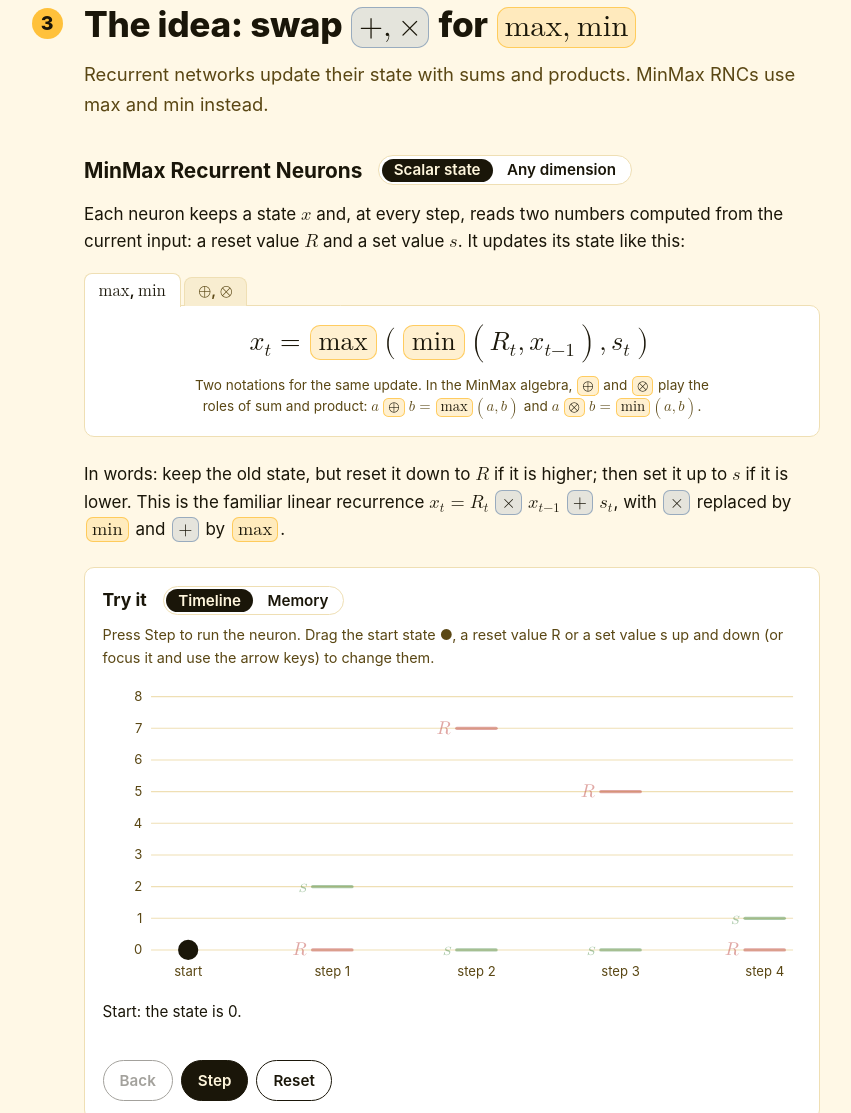
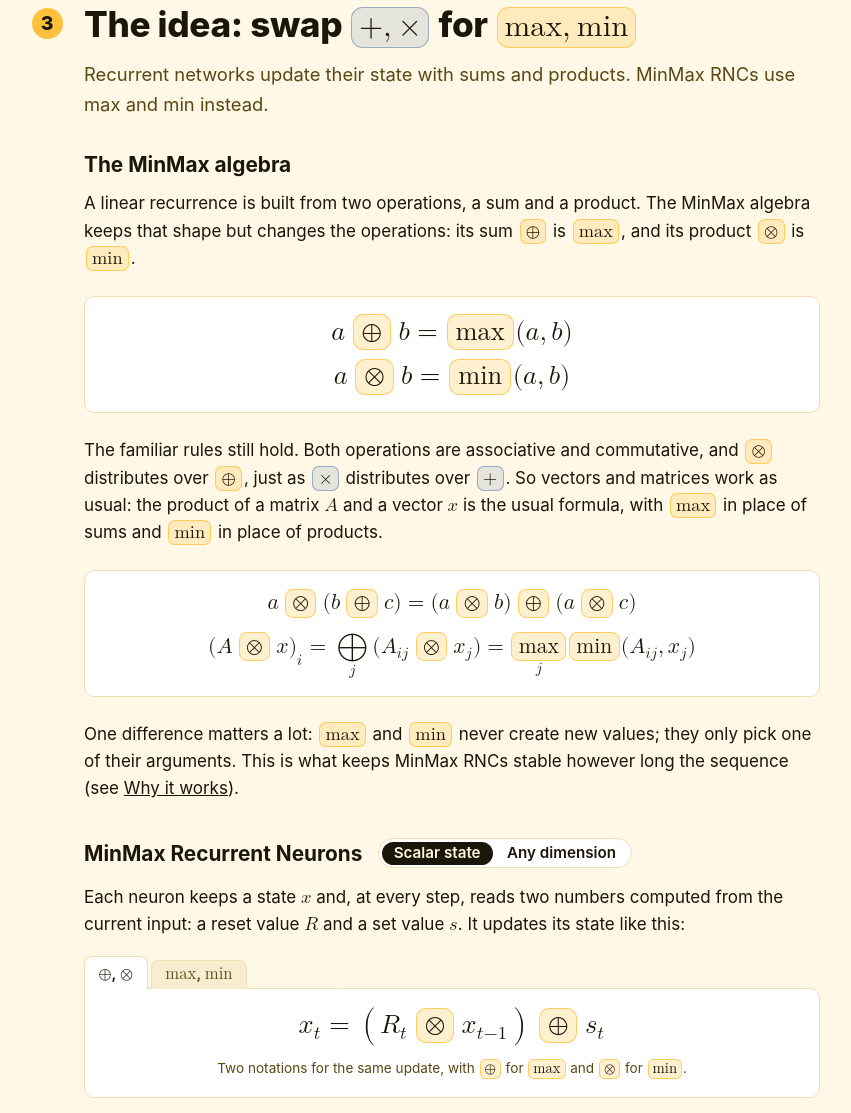
Before and after one commit to RncLsn/minmax-rnc--website, a plain HTML site: page index.html in a window 1280 px wide. Shown: the part 2513-3626 px from the top of the page, without its empty margins (188-1039 px from the left). Drawn offline with Linux system fonts and the light colour scheme.

Commit message:
MinMax algebra subsection; ⊕, ⊗ notation by default
- Section 3 opens with "The MinMax algebra": ⊕ is max, ⊗ is min, the
  familiar rules (associativity, commutativity, distributivity), the
  matrix–vector product, and why selecting values keeps things stable
- The neuron equations show the ⊕, ⊗ notation by default, with its tab
  first; the notes under them are shortened and point back to the algebra

```diff
--- a/assets/main.js
+++ b/assets/main.js
@@ -55,9 +55,9 @@ function stepperState() {
     buttons.forEach((b) => b.setAttribute('aria-pressed', String(b.dataset.notation === n)));
     panels.forEach((p) => { p.hidden = p.dataset.notationPanel !== n; });
   }
-  buttons.forEach((b) => b.addEventListener('click', () => { show(b.dataset.notation); urlState.set('notation', b.dataset.notation, 'minmax'); }));
+  buttons.forEach((b) => b.addEventListener('click', () => { show(b.dataset.notation); urlState.set('notation', b.dataset.notation, 'algebra'); }));
   groups.forEach((g) => { g.hidden = false; });
-  show(urlState.get('notation', ['minmax', 'algebra'], 'minmax'));
+  show(urlState.get('notation', ['minmax', 'algebra'], 'algebra'));
 })();
 
 // (the two-entry neuron's "Try it" lives in tryit2d.js)
--- a/assets/style.css
+++ b/assets/style.css
@@ -162,6 +162,7 @@ h2 {
 }
 h3 { margin: 0 0 0.35rem; font-size: 1.1rem; line-height: 1.3; }
 h3.subsection { margin: 2.25rem 0 0.75rem; font-size: 1.3rem; }
+.lead + h3.subsection { margin-top: 1.75rem; }
 .subsection-head { display: flex; align-items: center; gap: 0.6rem 1rem; margin: 2.25rem 0 1rem; }
 .subsection-head .dim-tabs { flex: none; }
 .dim-tabs .short { display: none; }
@@ -358,6 +359,8 @@ table.compare { table-layout: fixed; }
 .dim-tabs { margin: 0 0 1.25rem; font-size: 0.9rem; }
 .dim-tabs button { white-space: nowrap; }
 .formula math[display="block"] + math[display="block"] { margin-top: 0.6rem; }
+.formula.formula-sm { font-size: clamp(1rem, 3.6vw, 1.35rem); }
+.formula.formula-sm math[display="block"] + math[display="block"] { margin-top: 0.9rem; }
 .formula-note { max-width: 34rem; margin: 0.8rem auto 0; font-size: 0.85rem; line-height: 1.55; color: var(--muted); }
 /* notation toggle: file-folder tabs on the card's top edge. The selected tab is joined to the
    card (same face, no border between them), as if pulled to the front; the other sits behind. */
--- a/index.html
+++ b/index.html
@@ -276,6 +276,18 @@
       <div class="wrap wide">
         <h2 id="idea-title"><span class="sec-n" aria-hidden="true">3</span><span class="sec-t">The idea: swap <math><mpadded class="op classic" height="0.88em" depth="0.32em"><mrow><mo lspace="0" rspace="0">+</mo><mo lspace="0" rspace="0.2em">,</mo><mo lspace="0" rspace="0">&times;</mo></mrow></mpadded></math> for <math><mpadded class="op" height="0.88em" depth="0.32em"><mrow><mi>max</mi><mo lspace="0" rspace="0.2em">,</mo><mi>min</mi></mrow></mpadded></math></span></h2>
         <p class="lead">Recurrent networks update their state with sums and products. MinMax RNCs use max and min instead.</p>
+        <h3 class="subsection" id="algebra">The MinMax algebra</h3>
+        <p>A linear recurrence is built from two operations, a sum and a product. The MinMax algebra keeps that shape but changes the operations: its sum <math><mpadded class="op" height="0.88em" depth="0.32em"><mo lspace="0" rspace="0">&oplus;</mo></mpadded></math> is <math><mpadded class="op" height="0.88em" depth="0.32em"><mi>max</mi></mpadded></math>, and its product <math><mpadded class="op" height="0.88em" depth="0.32em"><mo lspace="0" rspace="0">&otimes;</mo></mpadded></math> is <math><mpadded class="op" height="0.88em" depth="0.32em"><mi>min</mi></mpadded></math>.</p>
+        <div class="formula">
+          <math display="block"><mi>a</mi><mpadded class="op" height="0.88em" depth="0.32em"><mo lspace="0.2222em" rspace="0.2222em">&oplus;</mo></mpadded><mi>b</mi><mo lspace="0.2778em" rspace="0.2778em">=</mo><mpadded class="op" height="0.88em" depth="0.32em"><mi>max</mi></mpadded><mo stretchy="false">(</mo><mi>a</mi><mo separator="true">,</mo><mi>b</mi><mo stretchy="false">)</mo></math>
+          <math display="block"><mi>a</mi><mpadded class="op" height="0.88em" depth="0.32em"><mo lspace="0.2222em" rspace="0.2222em">&otimes;</mo></mpadded><mi>b</mi><mo lspace="0.2778em" rspace="0.2778em">=</mo><mpadded class="op" height="0.88em" depth="0.32em"><mi>min</mi></mpadded><mo stretchy="false">(</mo><mi>a</mi><mo separator="true">,</mo><mi>b</mi><mo stretchy="false">)</mo></math>
+        </div>
+        <p>The familiar rules still hold. Both operations are associative and commutative, and <math><mpadded class="op" height="0.88em" depth="0.32em"><mo lspace="0" rspace="0">&otimes;</mo></mpadded></math> distributes over <math><mpadded class="op" height="0.88em" depth="0.32em"><mo lspace="0" rspace="0">&oplus;</mo></mpadded></math>, just as <math><mpadded class="op classic" height="0.88em" depth="0.32em"><mo lspace="0" rspace="0">&times;</mo></mpadded></math> distributes over <math><mpadded class="op classic" height="0.88em" depth="0.32em"><mo lspace="0" rspace="0">+</mo></mpadded></math>. So vectors and matrices work as usual: the product of a matrix <math><mi>A</mi></math> and a vector <math><mi>x</mi></math> is the usual formula, with <math><mpadded class="op" height="0.88em" depth="0.32em"><mi>max</mi></mpadded></math> in place of sums and <math><mpadded class="op" height="0.88em" depth="0.32em"><mi>min</mi></mpadded></math> in place of products.</p>
+        <div class="formula formula-sm">
+          <math display="block"><mi>a</mi><mpadded class="op" height="0.88em" depth="0.32em"><mo lspace="0.2222em" rspace="0.2222em">&otimes;</mo></mpadded><mo stretchy="false">(</mo><mi>b</mi><mpadded class="op" height="0.88em" depth="0.32em"><mo lspace="0.2222em" rspace="0.2222em">&oplus;</mo></mpadded><mi>c</mi><mo stretchy="false">)</mo><mo lspace="0.2778em" rspace="0.2778em">=</mo><mo stretchy="false">(</mo><mi>a</mi><mpadded class="op" height="0.88em" depth="0.32em"><mo lspace="0.2222em" rspace="0.2222em">&otimes;</mo></mpadded><mi>b</mi><mo stretchy="false">)</mo><mpadded class="op" height="0.88em" depth="0.32em"><mo lspace="0.2222em" rspace="0.2222em">&oplus;</mo></mpadded><mo stretchy="false">(</mo><mi>a</mi><mpadded class="op" height="0.88em" depth="0.32em"><mo lspace="0.2222em" rspace="0.2222em">&otimes;</mo></mpadded><mi>c</mi><mo stretchy="false">)</mo></math>
+          <math display="block"><msub><mrow><mo stretchy="false">(</mo><mi>A</mi><mpadded class="op" height="0.88em" depth="0.32em"><mo lspace="0.2222em" rspace="0.2222em">&otimes;</mo></mpadded><mi>x</mi><mo stretchy="false">)</mo></mrow><mi>i</mi></msub><mo lspace="0.2778em" rspace="0.2778em">=</mo><munder><mo>&bigoplus;</mo><mi>j</mi></munder><mo stretchy="false">(</mo><msub><mi>A</mi><mrow><mi>i</mi><mi>j</mi></mrow></msub><mpadded class="op" height="0.88em" depth="0.32em"><mo lspace="0.2222em" rspace="0.2222em">&otimes;</mo></mpadded><msub><mi>x</mi><mi>j</mi></msub><mo stretchy="false">)</mo><mo lspace="0.2778em" rspace="0.2778em">=</mo><munder><mpadded class="op" height="0.88em" depth="0.32em"><mi>max</mi></mpadded><mi>j</mi></munder><mpadded class="op" height="0.88em" depth="0.32em"><mi>min</mi></mpadded><mo stretchy="false">(</mo><msub><mi>A</mi><mrow><mi>i</mi><mi>j</mi></mrow></msub><mo separator="true">,</mo><msub><mi>x</mi><mi>j</mi></msub><mo stretchy="false">)</mo></math>
+        </div>
+        <p>One difference matters a lot: <math><mpadded class="op" height="0.88em" depth="0.32em"><mi>max</mi></mpadded></math> and <math><mpadded class="op" height="0.88em" depth="0.32em"><mi>min</mi></mpadded></math> never create new values; they only pick one of their arguments. This is what keeps MinMax RNCs stable however long the sequence (see <a href="#properties">Why it works</a>).</p>
         <div class="subsection-head">
           <h3 class="subsection">MinMax Recurrent Neurons</h3>
           <div class="tabs dim-tabs" role="group" aria-label="State dimension" hidden>
@@ -287,8 +299,8 @@
           <p>Each neuron keeps a state <math><mi>x</mi></math> and, at every step, reads two numbers computed from the current input: a reset value <math><mi>R</mi></math> and a set value <math><mi>s</mi></math>. It updates its state like this:</p>
           <div class="formula">
             <div class="tabs notation-tabs" role="group" aria-label="Notation" hidden>
-              <button type="button" data-notation="minmax" aria-pressed="true"><math><mi>max</mi></math>, <math><mi>min</mi></math></button>
-              <button type="button" data-notation="algebra" aria-pressed="false"><math><mo lspace="0" rspace="0">&oplus;</mo></math>, <math><mo lspace="0" rspace="0">&otimes;</mo></math></button>
+              <button type="button" data-notation="algebra" aria-pressed="true"><math><mo lspace="0" rspace="0">&oplus;</mo></math>, <math><mo lspace="0" rspace="0">&otimes;</mo></math></button>
+              <button type="button" data-notation="minmax" aria-pressed="false"><math><mi>max</mi></math>, <math><mi>min</mi></math></button>
             </div>
             <div data-notation-panel="minmax">
               <math display="block"><msub><mi>x</mi><mi>t</mi></msub><mo lspace="0.2778em" rspace="0.2778em">=</mo><mpadded class="op" height="0.88em" depth="0.32em"><mi>max</mi></mpadded><mo stretchy="true" symmetric="true" minsize="1.25em" maxsize="1.25em">(</mo><mpadded class="op" height="0.88em" depth="0.32em"><mi>min</mi></mpadded><mo>(</mo><msub><mi>R</mi><mi>t</mi></msub><mo separator="true">,</mo><msub><mi>x</mi><mrow><mi>t</mi><mo lspace="0" rspace="0">&minus;</mo><mn>1</mn></mrow></msub><mo>)</mo><mo separator="true">,</mo><msub><mi>s</mi><mi>t</mi></msub><mo stretchy="true" symmetric="true" minsize="1.25em" maxsize="1.25em">)</mo></math>
@@ -296,7 +308,7 @@
             <div data-notation-panel="algebra">
               <math display="block"><msub><mi>x</mi><mi>t</mi></msub><mo lspace="0.2778em" rspace="0.2778em">=</mo><mo>(</mo><msub><mi>R</mi><mi>t</mi></msub><mpadded class="op" height="0.88em" depth="0.32em"><mo lspace="0.2222em" rspace="0.2222em">&otimes;</mo></mpadded><msub><mi>x</mi><mrow><mi>t</mi><mo lspace="0" rspace="0">&minus;</mo><mn>1</mn></mrow></msub><mo>)</mo><mpadded class="op" height="0.88em" depth="0.32em"><mo lspace="0.2222em" rspace="0.2222em">&oplus;</mo></mpadded><msub><mi>s</mi><mi>t</mi></msub></math>
             </div>
-            <p class="formula-note">Two notations for the same update. In the MinMax algebra, <math><mpadded class="op" height="0.88em" depth="0.32em"><mo lspace="0" rspace="0">&oplus;</mo></mpadded></math> and <math><mpadded class="op" height="0.88em" depth="0.32em"><mo lspace="0" rspace="0">&otimes;</mo></mpadded></math> play the roles of sum and product: <math><mi>a</mi><mpadded class="op" height="0.88em" depth="0.32em"><mo lspace="0.2222em" rspace="0.2222em">&oplus;</mo></mpadded><mi>b</mi><mo lspace="0.2778em" rspace="0.2778em">=</mo><mpadded class="op" height="0.88em" depth="0.32em"><mi>max</mi></mpadded><mo>(</mo><mi>a</mi><mo separator="true">,</mo><mi>b</mi><mo>)</mo></math> and <math><mi>a</mi><mpadded class="op" height="0.88em" depth="0.32em"><mo lspace="0.2222em" rspace="0.2222em">&otimes;</mo></mpadded><mi>b</mi><mo lspace="0.2778em" rspace="0.2778em">=</mo><mpadded class="op" height="0.88em" depth="0.32em"><mi>min</mi></mpadded><mo>(</mo><mi>a</mi><mo separator="true">,</mo><mi>b</mi><mo>)</mo></math>.</p>
+            <p class="formula-note">Two notations for the same update, with <math><mpadded class="op" height="0.88em" depth="0.32em"><mo lspace="0" rspace="0">&oplus;</mo></mpadded></math> for <math><mpadded class="op" height="0.88em" depth="0.32em"><mi>max</mi></mpadded></math> and <math><mpadded class="op" height="0.88em" depth="0.32em"><mo lspace="0" rspace="0">&otimes;</mo></mpadded></math> for <math><mpadded class="op" height="0.88em" depth="0.32em"><mi>min</mi></mpadded></math>.</p>
           </div>
           <p>In words: keep the old state, but reset it down to <math><mi>R</mi></math> if it is higher; then set it up to <math><mi>s</mi></math> if it is lower. This is the familiar linear recurrence <math><msub><mi>x</mi><mi>t</mi></msub><mo lspace="0.2778em" rspace="0.2778em">=</mo><msub><mi>R</mi><mi>t</mi></msub><mpadded class="op classic" height="0.88em" depth="0.32em"><mo lspace="0.2222em" rspace="0.2222em">&times;</mo></mpadded><msub><mi>x</mi><mrow><mi>t</mi><mo lspace="0" rspace="0">&minus;</mo><mn>1</mn></mrow></msub><mpadded class="op classic" height="0.88em" depth="0.32em"><mo lspace="0.2222em" rspace="0.2222em">+</mo></mpadded><msub><mi>s</mi><mi>t</mi></msub></math>, with <math><mpadded class="op classic" height="0.88em" depth="0.32em"><mo lspace="0" rspace="0">&times;</mo></mpadded></math> replaced by <math><mpadded class="op" height="0.88em" depth="0.32em"><mi>min</mi></mpadded></math> and <math><mpadded class="op classic" height="0.88em" depth="0.32em"><mo lspace="0" rspace="0">+</mo></mpadded></math> by <math><mpadded class="op" height="0.88em" depth="0.32em"><mi>max</mi></mpadded></math>.</p>
 
@@ -326,8 +338,8 @@
           <p>In general, each neuron keeps a state <math><msub><mi>x</mi><mi>t</mi></msub></math> with <math><mi>d</mi></math> entries and, at every step, reads from the current input a <math><mi>d</mi><mo lspace="0.2222em" rspace="0.2222em">&times;</mo><mi>d</mi></math> reset matrix <math><msub><mi>R</mi><mi>t</mi></msub></math> and a set vector <math><msub><mi>s</mi><mi>t</mi></msub></math> with <math><mi>d</mi></math> entries. It updates its state like this:</p>
           <div class="formula">
             <div class="tabs notation-tabs" role="group" aria-label="Notation" hidden>
-              <button type="button" data-notation="minmax" aria-pressed="true"><math><mi>max</mi></math>, <math><mi>min</mi></math></button>
-              <button type="button" data-notation="algebra" aria-pressed="false"><math><mo lspace="0" rspace="0">&oplus;</mo></math>, <math><mo lspace="0" rspace="0">&otimes;</mo></math></button>
+              <button type="button" data-notation="algebra" aria-pressed="true"><math><mo lspace="0" rspace="0">&oplus;</mo></math>, <math><mo lspace="0" rspace="0">&otimes;</mo></math></button>
+              <button type="button" data-notation="minmax" aria-pressed="false"><math><mi>max</mi></math>, <math><mi>min</mi></math></button>
             </div>
             <div data-notation-panel="minmax">
               <math display="block"><msub><mi>x</mi><mrow><mi>t</mi><mo lspace="0" rspace="0.1em">,</mo><mi>i</mi></mrow></msub><mo lspace="0.2778em" rspace="0.2778em">=</mo><mpadded class="op" height="0.88em" depth="0.32em"><mi>max</mi></mpadded><mrow><mo>(</mo><munder><mpadded class="op" height="0.88em" depth="0.32em"><mi>max</mi></mpadded><mrow><mn>1</mn><mo>&le;</mo><mi>j</mi><mo>&le;</mo><mi>d</mi></mrow></munder><mrow><mpadded class="op" height="0.88em" depth="0.32em"><mi>min</mi></mpadded><mo>(</mo><msub><mi>R</mi><mrow><mi>t</mi><mo lspace="0" rspace="0.1em">,</mo><mi>i</mi><mi>j</mi></mrow></msub><mo separator="true">,</mo><msub><mi>x</mi><mrow><mrow><mi>t</mi><mo lspace="0" rspace="0">&minus;</mo><mn>1</mn></mrow><mo lspace="0" rspace="0.1em">,</mo><mi>j</mi></mrow></msub><mo>)</mo></mrow><mo separator="true">,</mo><msub><mi>s</mi><mrow><mi>t</mi><mo lspace="0" rspace="0.1em">,</mo><mi>i</mi></mrow></msub><mo>)</mo></mrow></math>
@@ -335,7 +347,7 @@
             <div data-notation-panel="algebra">
               <math display="block"><msub><mi>x</mi><mi>t</mi></msub><mo lspace="0.2778em" rspace="0.2778em">=</mo><mo>(</mo><msub><mi>R</mi><mi>t</mi></msub><mpadded class="op" height="0.88em" depth="0.32em"><mo lspace="0.2222em" rspace="0.2222em">&otimes;</mo></mpadded><msub><mi>x</mi><mrow><mi>t</mi><mo lspace="0" rspace="0">&minus;</mo><mn>1</mn></mrow></msub><mo>)</mo><mpadded class="op" height="0.88em" depth="0.32em"><mo lspace="0.2222em" rspace="0.2222em">&oplus;</mo></mpadded><msub><mi>s</mi><mi>t</mi></msub></math>
             </div>
-            <p class="formula-note">Two notations for the same update. In the MinMax algebra, <math><mpadded class="op" height="0.88em" depth="0.32em"><mo lspace="0" rspace="0">&oplus;</mo></mpadded></math> is <math><mpadded class="op" height="0.88em" depth="0.32em"><mi>max</mi></mpadded></math> and <math><mpadded class="op" height="0.88em" depth="0.32em"><mo lspace="0" rspace="0">&otimes;</mo></mpadded></math> is <math><mpadded class="op" height="0.88em" depth="0.32em"><mi>min</mi></mpadded></math>, so <math><msub><mi>R</mi><mi>t</mi></msub><mpadded class="op" height="0.88em" depth="0.32em"><mo lspace="0.2222em" rspace="0.2222em">&otimes;</mo></mpadded><msub><mi>x</mi><mrow><mi>t</mi><mo lspace="0" rspace="0">&minus;</mo><mn>1</mn></mrow></msub></math> is the usual matrix&ndash;vector product with <math><mpadded class="op" height="0.88em" depth="0.32em"><mi>max</mi></mpadded></math> in place of sums and <math><mpadded class="op" height="0.88em" depth="0.32em"><mi>min</mi></mpadded></math> in place of products.</p>
+            <p class="formula-note">Two notations for the same update: <math><msub><mi>R</mi><mi>t</mi></msub><mpadded class="op" height="0.88em" depth="0.32em"><mo lspace="0.2222em" rspace="0.2222em">&otimes;</mo></mpadded><msub><mi>x</mi><mrow><mi>t</mi><mo lspace="0" rspace="0">&minus;</mo><mn>1</mn></mrow></msub></math> is the MinMax matrix&ndash;vector product of <a href="#algebra">the algebra above</a>.</p>
           </div>
           <p>In words: entry <math><mi>i</mi></math> of the new state is the largest of the old entries, each first reset down to at most its entry of <math><msub><mi>R</mi><mi>t</mi></msub></math>, and then set up to at least its entry of <math><msub><mi>s</mi><mi>t</mi></msub></math>. This is the linear recurrence <math><msub><mi>x</mi><mi>t</mi></msub><mo lspace="0.2778em" rspace="0.2778em">=</mo><msub><mi>R</mi><mi>t</mi></msub><msub><mi>x</mi><mrow><mi>t</mi><mo lspace="0" rspace="0">&minus;</mo><mn>1</mn></mrow></msub><mpadded class="op classic" height="0.88em" depth="0.32em"><mo lspace="0.2222em" rspace="0.2222em">+</mo></mpadded><msub><mi>s</mi><mi>t</mi></msub></math> with <math><mpadded class="op classic" height="0.88em" depth="0.32em"><mo lspace="0" rspace="0">&times;</mo></mpadded></math> replaced by <math><mpadded class="op" height="0.88em" depth="0.32em"><mi>min</mi></mpadded></math> and <math><mpadded class="op classic" height="0.88em" depth="0.32em"><mo lspace="0" rspace="0">+</mo></mpadded></math> by <math><mpadded class="op" height="0.88em" depth="0.32em"><mi>max</mi></mpadded></math>; with <math><mi>d</mi><mo lspace="0.2778em" rspace="0.2778em">=</mo><mn>1</mn></math> it is the scalar update.</p>
 
```
